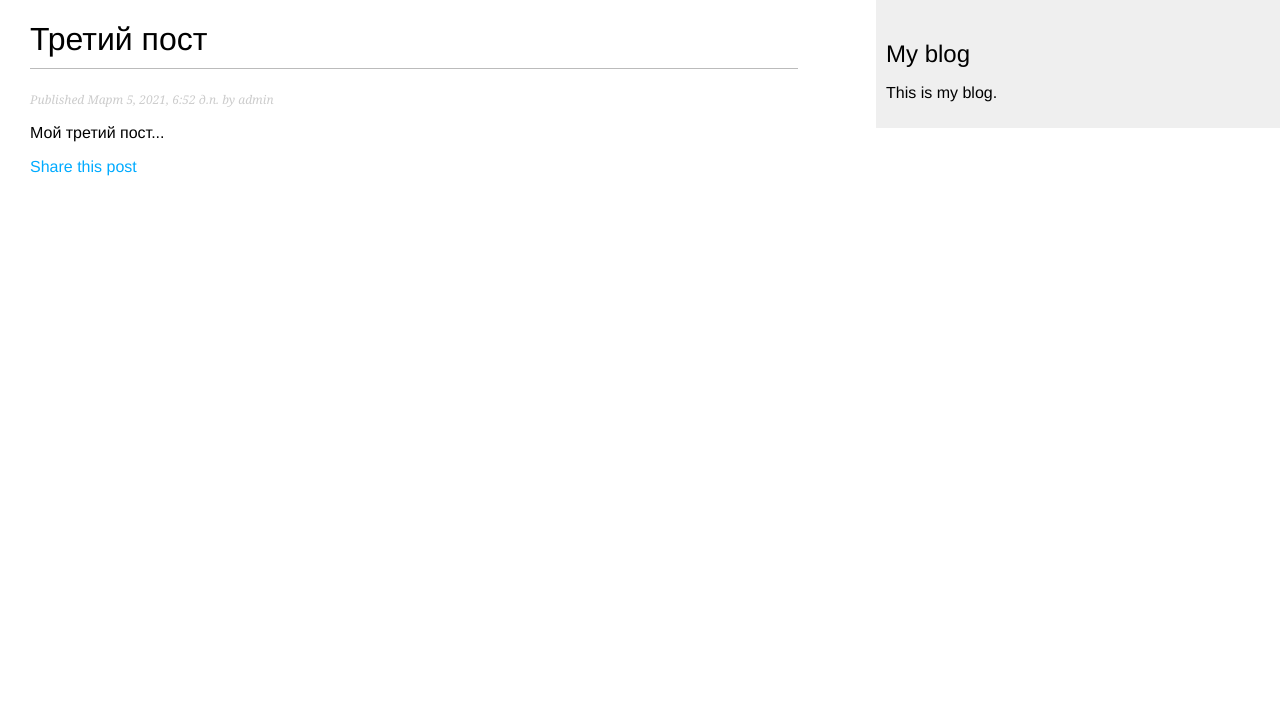
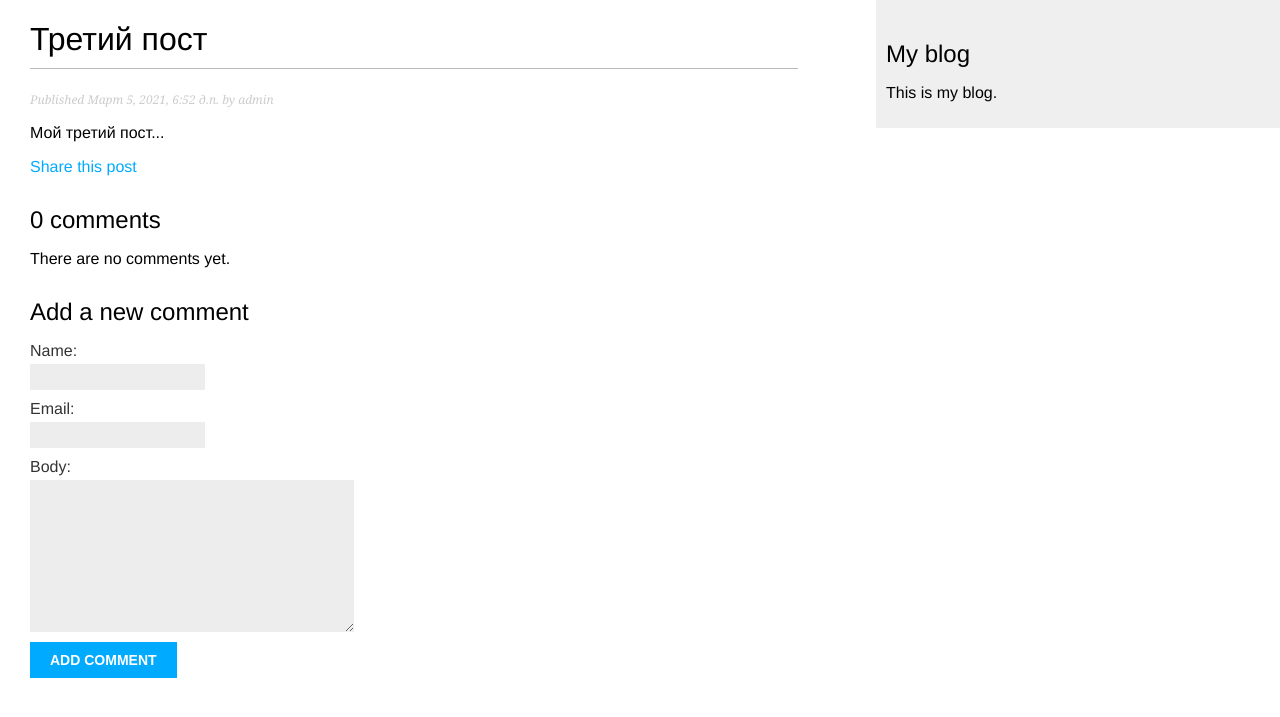
Before and after one commit to romanov-eu/DjangoBlog, a Django app: a page that uses blog/templates/blog/post/detail.html in a window 1280 px wide. Shown: the top 717 px of the page. Run offline with Django 3.2, Linux system fonts and the light colour scheme; data comes from the database, SQL or seed files in the repository; both versions use the stored data as it was after the commit.

Commit message:
Added Comment subsystem in site and Admin page

```diff
--- a/blog/forms.py
+++ b/blog/forms.py
@@ -1,5 +1,5 @@
 from django import forms
-#from .models import Comment
+from .models import Comment
 
 
 class EmailPostForm(forms.Form):
@@ -10,8 +10,7 @@ class EmailPostForm(forms.Form):
                                widget=forms.Textarea)
 
 
-""" class CommentForm(forms.ModelForm):
+class CommentForm(forms.ModelForm):
     class Meta:
         model = Comment
         fields = ('name', 'email', 'body')
- """
--- a/blog/templates/blog/post/detail.html
+++ b/blog/templates/blog/post/detail.html
@@ -13,4 +13,31 @@
       Share this post
     </a>
   </p>
+
+{% with comments.count as total_comments %}
+    <h2>
+      {{ total_comments }} comment{{ total_comments|pluralize }}
+    </h2>
+  {% endwith %}
+  {% for comment in comments %}
+    <div class="comment">
+      <p class="info">
+        Comment {{ forloop.counter }} by {{ comment.name }}
+        {{ comment.created }}
+      </p>
+      {{ comment.body|linebreaks }}
+    </div>
+  {% empty %}
+    <p>There are no comments yet.</p>
+  {% endfor %}
+  {% if new_comment %}
+    <h2>Your comment has been added.</h2>
+  {% else %}
+    <h2>Add a new comment</h2>
+    <form action="." method="post">
+      {{ comment_form.as_p }}
+      {% csrf_token %}
+      <p><input type="submit" value="Add comment"></p>
+    </form>
+  {% endif %}
 {% endblock %}
--- a/blog/views.py
+++ b/blog/views.py
@@ -1,8 +1,8 @@
 from django.shortcuts import render, get_object_or_404
 from django.core.paginator import Paginator, EmptyPage, PageNotAnInteger
 from django.views.generic import ListView
-from .models import Post
-from .forms import EmailPostForm
+from .models import Post, Comment
+from .forms import EmailPostForm, CommentForm
 from django.core.mail import send_mail # устранена проблема с SEND_MAIL
 
 
@@ -30,10 +30,30 @@ def post_detail(request, year, month, day, post):
                                    publish__year=year,
                                    publish__month=month,
                                    publish__day=day)
+    # List of active comments for this post
+    comments = post.comments.filter(active=True)
+
+    new_comment = None
+
+    if request.method == 'POST':
+        # A comment was posted
+        comment_form = CommentForm(data=request.POST)
+        if comment_form.is_valid():
+            # Create Comment object but don't save to database yet
+            new_comment = comment_form.save(commit=False)
+            # Assign the current post to the comment
+            new_comment.post = post
+            # Save the comment to the database
+            new_comment.save()
+    else:
+        comment_form = CommentForm()
     return render(request,
                   'blog/post/detail.html',
-                  {'post': post})
-
+                  {'post': post,
+                   'comments': comments,
+                   'new_comment': new_comment,
+                   'comment_form': comment_form})
+                  #'similar_posts': similar_posts})
 
 class PostListView(ListView):
     queryset = Post.published.all()
```
Also changed, not shown: db.sqlite3.
